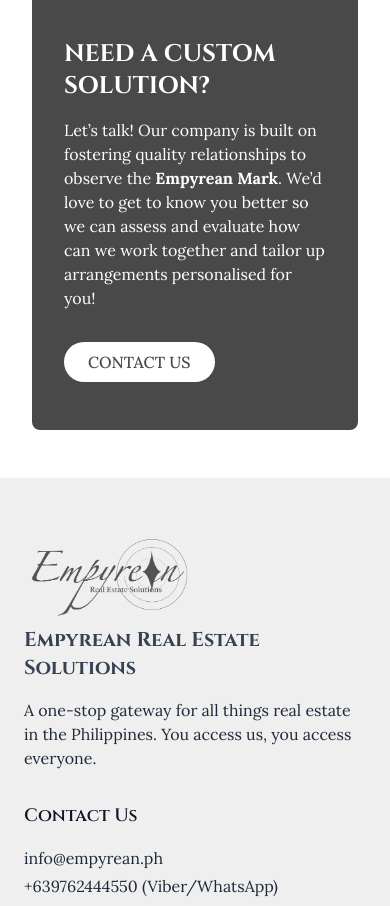
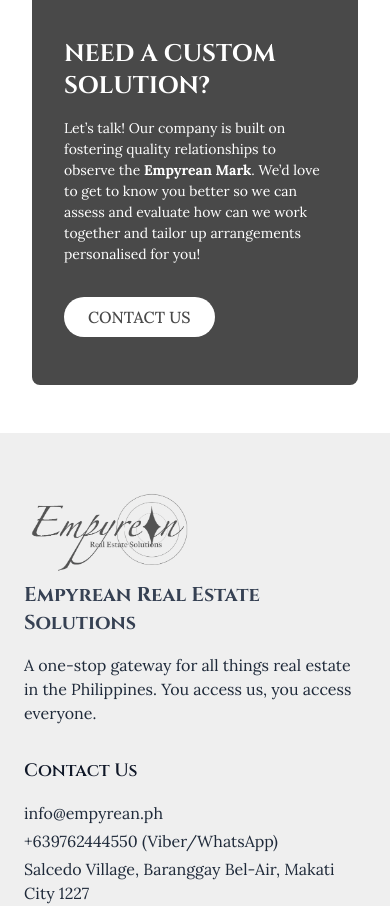
Before and after one commit to Empyrean25/empyrean, a Next.js app: page /on-work/about-us in a window 390 px wide. Shown: the part 4523-5429 px from the top of the page. Built offline with nearby package versions, Linux system fonts and the light colour scheme.

Commit message:
Update custom-solutions.tsx

```diff
--- a/src/components/custom-solutions.tsx
+++ b/src/components/custom-solutions.tsx
@@ -3,8 +3,8 @@ import Link from "next/link";
 export default function CustomSolutions() {
   return (
     <div className="bg-[#494949] text-white py-12 px-8 w-full md:px-16 rounded-lg text-start flex flex-col items-start justify-start">
-      <h2 className="text-2xl  font-bold mb-4">NEED A CUSTOM SOLUTION?</h2>
-      <p className="max-w-3xl mb-8">
+      <h2 className="text-2xl font-bold mb-4">NEED A CUSTOM SOLUTION?</h2>
+      <p className="text-[14px] md:text-base max-w-3xl mb-8">
         Let&rsquo;s talk! Our company is built on fostering quality relationships to observe the <strong>Empyrean Mark</strong>.
         We&rsquo;d love to get to know you better so we can assess and evaluate how can we work together and tailor up arrangements personalised for you!
       </p>
```
